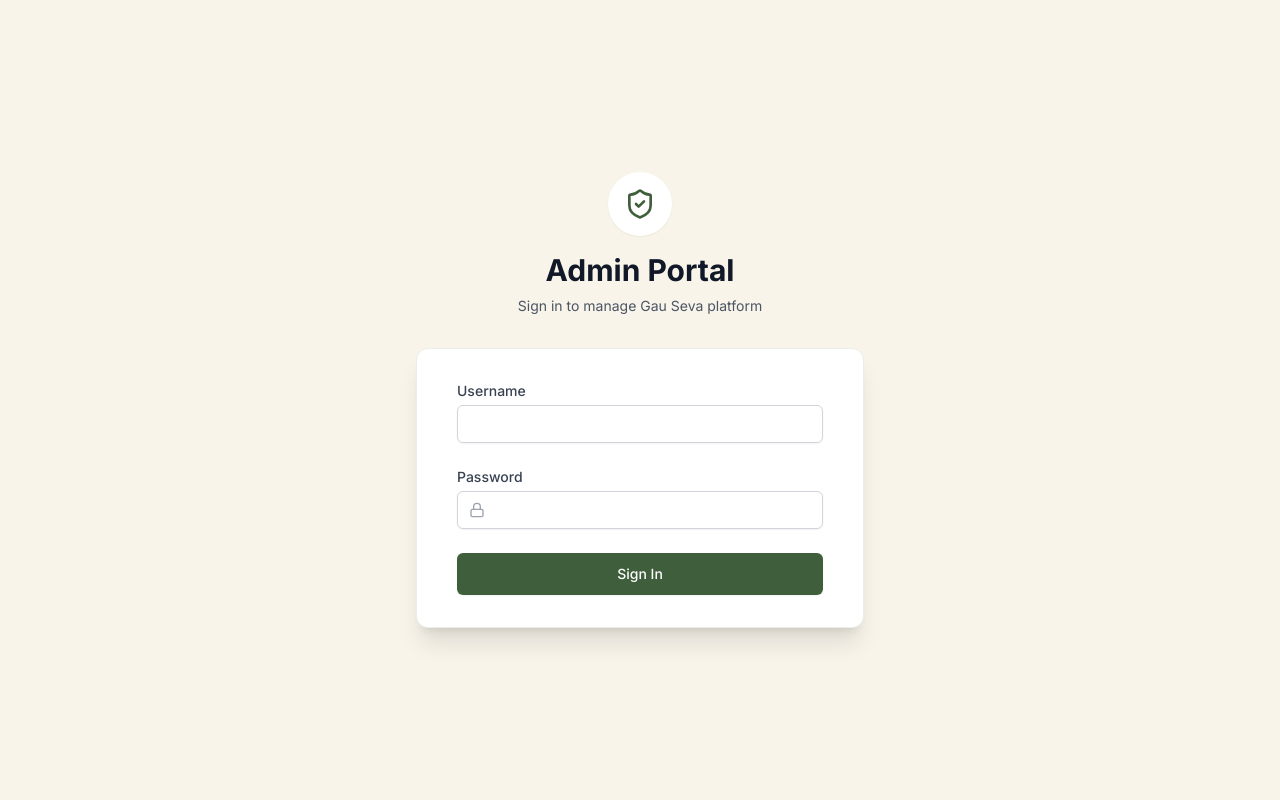
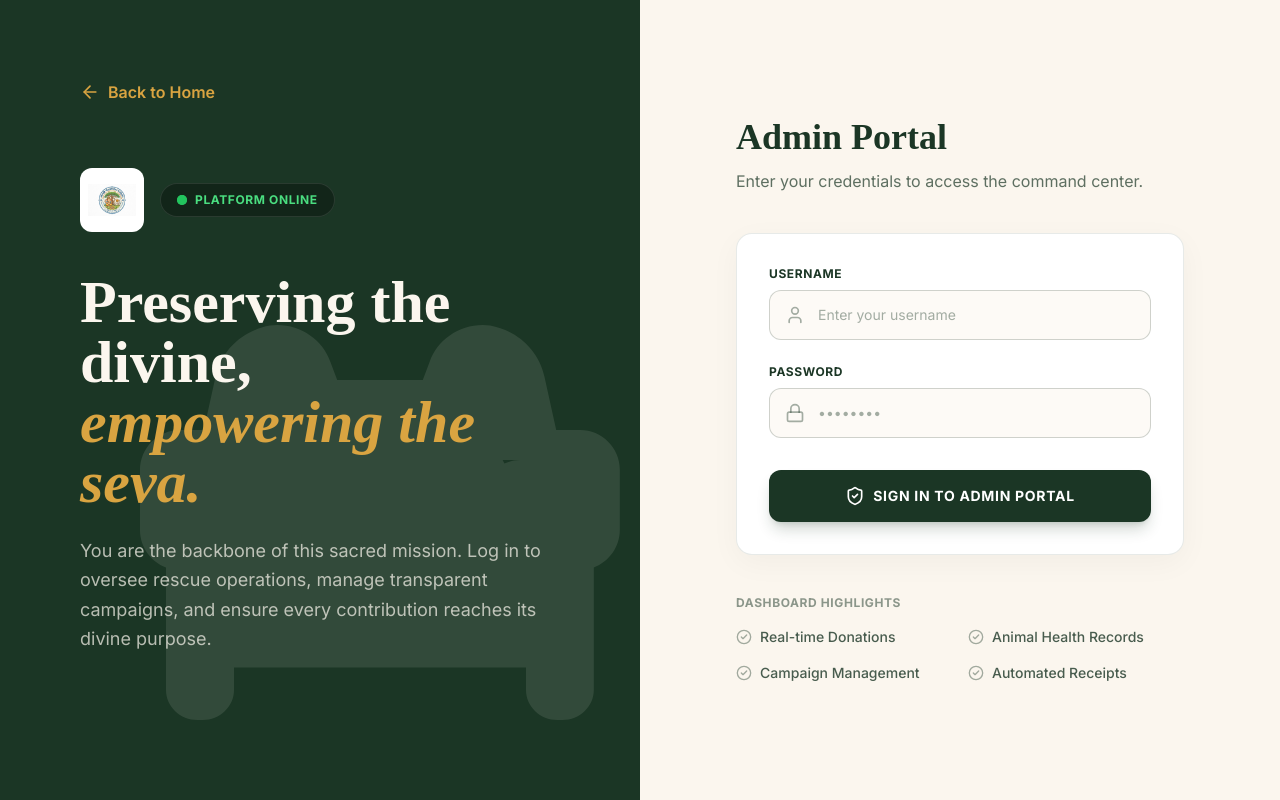
Before and after one commit to ASHishYADAav2003/Gau-Sevaa-Kendra, a React (Vite) app in the folder frontend/: page /admin/login in a window 1280 px wide. Built offline with nearby package versions, Linux system fonts and the light colour scheme; no server answers; a web font is replaced by a local one.

Commit message:
UI Updates

```diff
--- a/frontend/src/pages/Home.tsx
+++ b/frontend/src/pages/Home.tsx
@@ -128,7 +128,7 @@ export default function HomePage() {
           <div className="grid md:grid-cols-2 gap-16 items-center">
             <Reveal>
               <div className="relative rounded-3xl overflow-hidden aspect-square shadow-2xl group">
-                <img src="/hero-cow-calf.png" alt="Sanctuary of peace" className="absolute inset-0 h-full w-full object-cover transition-transform duration-700 group-hover:scale-105" />
+                <img src="/sanctuary-landscape.jpeg" alt="Sanctuary of peace" className="absolute inset-0 h-full w-full object-cover transition-transform duration-700 group-hover:scale-105" />
                 <div className="absolute inset-0 bg-gradient-to-t from-black/80 via-black/20 to-transparent"></div>
                 <div className="absolute bottom-8 left-8 text-white">
                   <div className="mb-3">
--- a/frontend/src/pages/admin/Login.tsx
+++ b/frontend/src/pages/admin/Login.tsx
@@ -1,8 +1,8 @@
 import { useState } from 'react';
 import { useForm } from 'react-hook-form';
-import { useNavigate, Navigate } from 'react-router-dom';
+import { useNavigate, Navigate, Link } from 'react-router-dom';
 import { useAuthStore } from '../../store/useAuthStore';
-import { ShieldCheck, Lock } from 'lucide-react';
+import { ShieldCheck, Lock, ArrowLeft, User, Activity, Heart, Home, Users, CheckCircle2 } from 'lucide-react';
 import { authApi } from '../../api/services';
 import { getApiErrorMessage } from '../../api/client';
 
@@ -37,64 +37,137 @@ export default function AdminLogin() {
   };
 
   return (
-    <div className="min-h-screen bg-brand-beige flex flex-col justify-center py-12 sm:px-6 lg:px-8">
-      <div className="sm:mx-auto sm:w-full sm:max-w-md text-center">
-        <div className="mx-auto w-16 h-16 bg-white rounded-full flex items-center justify-center shadow-sm mb-4">
-          <ShieldCheck className="w-8 h-8 text-brand-green" />
+    <div className="min-h-screen flex flex-col lg:flex-row font-sans bg-[#FBF6EE]">
+      {/* Left Panel - Brand Story */}
+      <div className="relative hidden lg:flex flex-col w-1/2 bg-[#1B3625] text-[#FBF6EE] p-12 lg:p-20 overflow-hidden justify-between">
+        {/* Subtle decorative cow silhouette */}
+        <div className="absolute -bottom-10 -right-10 opacity-10 pointer-events-none">
+          <svg width="600" height="600" viewBox="0 0 24 24" fill="currentColor">
+            <path d="M19,8c-0.28,0-0.54,0.07-0.78,0.18c-0.65-1.54-2.14-2.65-3.93-2.82V5c0-0.55-0.45-1-1-1H9.86l-0.34-0.9C9.15,2.02,8.08,1.25,6.86,1.25c-0.12,0-0.24,0.01-0.36,0.03C5.16,1.52,4.07,2.5,3.78,3.83L3.19,6.5H2C0.9,6.5,0,7.4,0,8.5v3c0,0.85,0.54,1.58,1.3,1.88v6.12C1.3,20.33,2.01,21,2.88,21h0.25c0.86,0,1.57-0.67,1.57-1.5v-1.12h14.6v1.12c0,0.83,0.71,1.5,1.57,1.5h0.25c0.86,0,1.57-0.67,1.57-1.5v-6.12c0.76-0.3,1.3-1.03,1.3-1.88v-3C24,7.4,23.1,6.5,22,6.5h-1.19l-0.59-2.67C19.93,2.5,18.84,1.52,17.5,1.28c-0.12-0.02-0.24-0.03-0.36-0.03c-1.22,0-2.29,0.77-2.66,1.85l-0.34,0.9h-3.41v0.34c-1.79,0.17-3.28,1.28-3.93,2.82C6.54,8.07,6.28,8,6,8C4.34,8,3,9.34,3,11s1.34,3,3,3c1.66,0,3-1.34,3-3c0-0.28-0.04-0.55-0.11-0.81l2.3-1.01l2.3,1.01C13.44,10.45,13.4,10.72,13.4,11c0,1.66,1.34,3,3,3s3-1.34,3-3C19.4,9.34,18.06,8,16.4,8z" transform="scale(0.8) translate(3, 3)" />
+          </svg>
         </div>
-        <h2 className="text-3xl font-extrabold text-gray-900">Admin Portal</h2>
-        <p className="mt-2 text-sm text-gray-600">
-          Sign in to manage Gau Seva platform
+
+        <div className="relative z-10">
+          <Link to="/" className="inline-flex items-center text-[#D9A441] hover:text-[#FBF6EE] transition-colors mb-16 font-semibold">
+            <ArrowLeft className="w-5 h-5 mr-2" />
+            Back to Home
+          </Link>
+
+          <div className="flex items-center gap-4 mb-10">
+            <div className="bg-white p-2 rounded-xl">
+              <img src="/logo.jpeg" alt="Logo" className="h-12 w-12 object-contain rounded-lg" />
+            </div>
+            <div className="flex items-center gap-2 bg-black/30 px-4 py-2 rounded-full border border-white/10 backdrop-blur-sm">
+              <span className="relative flex h-2.5 w-2.5">
+                <span className="animate-ping absolute inline-flex h-full w-full rounded-full bg-green-400 opacity-75"></span>
+                <span className="relative inline-flex rounded-full h-2.5 w-2.5 bg-green-500"></span>
+              </span>
+              <span className="text-xs font-bold tracking-wider uppercase text-green-400">Platform Online</span>
+            </div>
+          </div>
+
+          <h1 className="text-5xl lg:text-6xl font-bold font-serif leading-tight mb-6">
+            Preserving the divine, <br/>
+            <span className="text-[#D9A441] italic">empowering the seva.</span>
+          </h1>
+          <p className="text-lg text-[#FBF6EE]/70 max-w-lg leading-relaxed font-light">
+            You are the backbone of this sacred mission. Log in to oversee rescue operations, manage transparent campaigns, and ensure every contribution reaches its divine purpose.
           </p>
         </div>
 
-      <div className="mt-8 sm:mx-auto sm:w-full sm:max-w-md">
-        <div className="bg-white py-8 px-4 shadow-xl sm:rounded-xl sm:px-10 border border-brand-green/10">
+
+      </div>
+
+      {/* Right Panel - Login Form */}
+      <div className="flex-1 flex flex-col justify-center px-6 py-12 lg:px-24 relative">
+        <div className="lg:hidden mb-8">
+          <Link to="/" className="inline-flex items-center text-[#1B3625] font-semibold">
+            <ArrowLeft className="w-4 h-4 mr-2" /> Back to Home
+          </Link>
+        </div>
+
+        <div className="max-w-md w-full mx-auto">
+          <div className="text-center lg:text-left mb-10">
+            <h2 className="text-3xl lg:text-4xl font-extrabold font-serif text-[#1B3625] mb-3">Admin Portal</h2>
+            <p className="text-[#1B3625]/70">Enter your credentials to access the command center.</p>
+          </div>
+
+          <div className="bg-white p-8 rounded-2xl shadow-[0_8px_30px_rgb(0,0,0,0.04)] border border-[#1B3625]/10">
             <form className="space-y-6" onSubmit={handleSubmit(onSubmit)}>
               {error && (
-              <div className="bg-red-50 text-red-600 p-3 rounded-md text-sm text-center font-medium">
+                <div className="bg-red-50 text-red-600 p-4 rounded-xl text-sm font-medium flex items-start">
+                  <ShieldCheck className="w-5 h-5 mr-2 shrink-0 mt-0.5" />
                   {error}
                 </div>
               )}
 
               <div>
-              <label className="block text-sm font-medium text-gray-700">Username</label>
-              <div className="mt-1">
+                <label className="block text-xs font-bold text-[#1B3625] uppercase tracking-wider mb-2">Username</label>
+                <div className="relative">
+                  <div className="absolute inset-y-0 left-0 pl-4 flex items-center pointer-events-none">
+                    <User className="h-5 w-5 text-[#1B3625]/40" />
+                  </div>
                   <input
                     type="text"
                     {...register('username', { required: 'Username is required' })}
-                  className="appearance-none block w-full px-3 py-2 border border-gray-300 rounded-md shadow-sm focus:outline-none focus:ring-brand-green focus:border-brand-green sm:text-sm"
+                    className="block w-full pl-12 pr-4 py-3.5 bg-[#FBF6EE]/50 border border-[#1B3625]/20 rounded-xl text-[#1B3625] placeholder-[#1B3625]/40 focus:bg-white focus:ring-2 focus:ring-[#1B3625] focus:border-transparent transition-all sm:text-sm"
+                    placeholder="Enter your username"
                   />
-                {errors.username && <p className="mt-1 text-sm text-red-600">{errors.username.message as string}</p>}
                 </div>
+                {errors.username && <p className="mt-2 text-xs text-red-600 font-medium">{errors.username.message as string}</p>}
               </div>
 
               <div>
-              <label className="block text-sm font-medium text-gray-700">Password</label>
-              <div className="mt-1 relative">
-                <div className="absolute inset-y-0 left-0 pl-3 flex items-center pointer-events-none">
-                  <Lock className="h-4 w-4 text-gray-400" />
+                <label className="block text-xs font-bold text-[#1B3625] uppercase tracking-wider mb-2">Password</label>
+                <div className="relative">
+                  <div className="absolute inset-y-0 left-0 pl-4 flex items-center pointer-events-none">
+                    <Lock className="h-5 w-5 text-[#1B3625]/40" />
                   </div>
                   <input
                     type="password"
                     {...register('password', { required: 'Password is required' })}
-                  className="appearance-none block w-full pl-10 pr-3 py-2 border border-gray-300 rounded-md shadow-sm focus:outline-none focus:ring-brand-green focus:border-brand-green sm:text-sm"
+                    className="block w-full pl-12 pr-4 py-3.5 bg-[#FBF6EE]/50 border border-[#1B3625]/20 rounded-xl text-[#1B3625] placeholder-[#1B3625]/40 focus:bg-white focus:ring-2 focus:ring-[#1B3625] focus:border-transparent transition-all sm:text-sm"
+                    placeholder="••••••••"
                   />
-                {errors.password && <p className="mt-1 text-sm text-red-600">{errors.password.message as string}</p>}
+                </div>
+                {errors.password && <p className="mt-2 text-xs text-red-600 font-medium">{errors.password.message as string}</p>}
+              </div>
+
+              <div className="pt-2">
+                <button
+                  type="submit"
+                  disabled={isLoading}
+                  className="w-full flex justify-center items-center py-4 px-4 rounded-xl text-sm font-bold text-white bg-[#1B3625] hover:bg-[#122418] shadow-lg shadow-[#1B3625]/20 focus:outline-none focus:ring-2 focus:ring-offset-2 focus:ring-offset-[#FBF6EE] focus:ring-[#1B3625] disabled:opacity-70 transition-all uppercase tracking-wider"
+                >
+                  <ShieldCheck className="w-5 h-5 mr-2" />
+                  {isLoading ? 'Authenticating...' : 'Sign In to Admin Portal'}
+                </button>
+              </div>
+            </form>
+          </div>
+
+          <div className="mt-10 space-y-4">
+            <h4 className="text-xs font-bold text-[#1B3625]/50 uppercase tracking-wider">Dashboard Highlights</h4>
+            <div className="grid grid-cols-1 sm:grid-cols-2 gap-4">
+              <div className="flex items-center text-sm font-medium text-[#1B3625]/80">
+                <CheckCircle2 className="w-4 h-4 text-[#1B3625]/40 mr-2" />
+                Real-time Donations
+              </div>
+              <div className="flex items-center text-sm font-medium text-[#1B3625]/80">
+                <CheckCircle2 className="w-4 h-4 text-[#1B3625]/40 mr-2" />
+                Animal Health Records
+              </div>
+              <div className="flex items-center text-sm font-medium text-[#1B3625]/80">
+                <CheckCircle2 className="w-4 h-4 text-[#1B3625]/40 mr-2" />
+                Campaign Management
+              </div>
+              <div className="flex items-center text-sm font-medium text-[#1B3625]/80">
+                <CheckCircle2 className="w-4 h-4 text-[#1B3625]/40 mr-2" />
+                Automated Receipts
+              </div>
             </div>
           </div>
 
-            <div>
-              <button
-                type="submit"
-                disabled={isLoading}
-                className="w-full flex justify-center py-2.5 px-4 border border-transparent rounded-md shadow-sm text-sm font-medium text-white bg-brand-green hover:bg-brand-lightGreen focus:outline-none focus:ring-2 focus:ring-offset-2 focus:ring-brand-green disabled:opacity-70 transition"
-              >
-                {isLoading ? 'Authenticating...' : 'Sign In'}
-              </button>
-            </div>
-
-          </form>
         </div>
       </div>
     </div>
```
Also changed, not shown: frontend/src/components/Footer.tsx (+6 -1 lines), frontend/src/components/Navbar.tsx (+2 -8 lines), frontend/src/layouts/AdminLayout.tsx (+27 -8 lines), frontend/src/pages/admin/AddAnimal.tsx (+15 -2 lines), frontend/src/pages/admin/EditAnimal.tsx (+15 -2 lines), 2 other files (tests, documents, lock files or other folders). Lines whose indentation alone changed are shown as unchanged.
